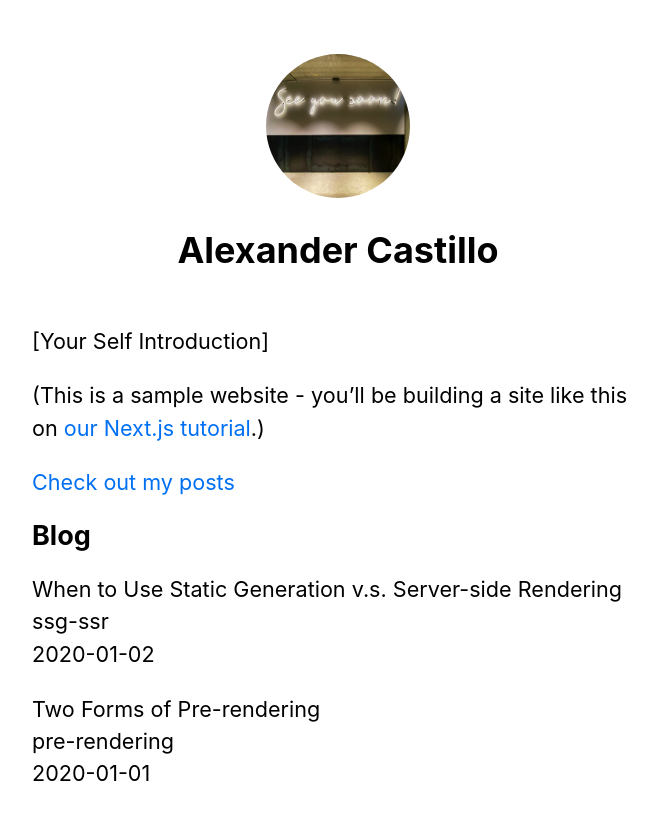
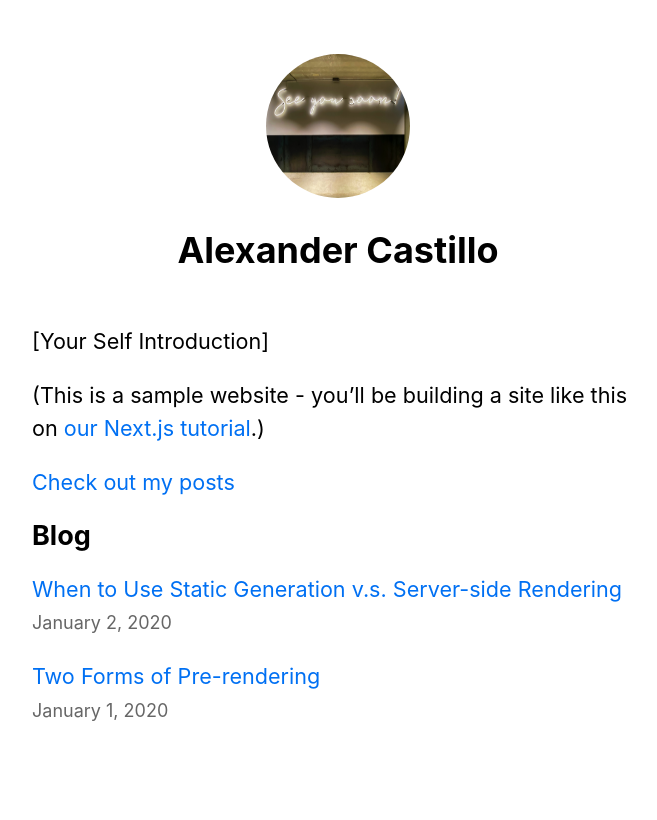
Before and after one commit to alexjohn7516/next-tutorial, a Next.js app: page / in a window 1280 px wide. Shown: the top 820 px of the page, without its empty margins (302-959 px from the left). Built offline with nearby package versions, Linux system fonts and the light colour scheme.

Commit message:
added hello api endpoint

```diff
--- /dev/null
+++ b/pages/api/hello.js
@@ -0,0 +1,3 @@
+export default function handler(req, res) {
+  res.status(200).json({ text: 'Hello'});
+}
--- a/pages/index.js
+++ b/pages/index.js
@@ -1,5 +1,6 @@
 import Head from 'next/head';
 import Link from 'next/link';
+import Date from '../components/date';
 import Layout, { siteTitle } from '../components/layout';
 
 import { getSortedPostsData } from '../lib/posts';
@@ -25,11 +26,13 @@
         <ul className={utilStyles.list}>
           {allPostsData.map(({ id, date, title}) => (
             <li className={utilStyles.listItem} key={id}>
-              {title}
+              <Link href={`/posts/${id}`}>
+                <a>{title}</a>
+              </Link>
               <br />
-              {id}
-              <br />
-              {date}
+              <small className={utilStyles.lightText}>
+                <Date dateString={date} />
+              </small>
             </li>
           ))}
         </ul>
```
